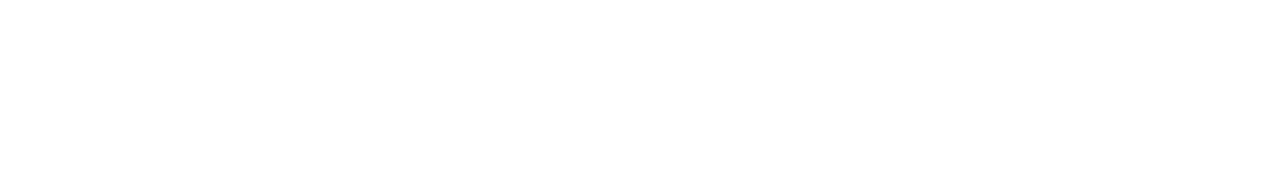
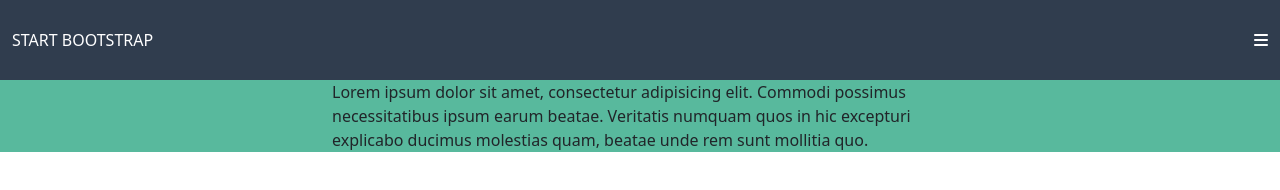
Before and after one commit to alexcapoluongo/html-css-bootstrap-freelancer, a plain HTML site: page index.html in a window 1280 px wide. Drawn offline with nearby package versions, Linux system fonts and the light colour scheme.

Commit message:
header and banner added

```diff
--- a/css/style.css
+++ b/css/style.css
@@ -0,0 +1,14 @@
+header{
+    height:80px;
+    background-color:#303D4E;
+    line-height: 80px;
+    color:white;
+}
+
+.banner{
+    background-color: #58B99D;
+}
+
+.content-wrap{
+
+}
--- a/index.html
+++ b/index.html
@@ -7,10 +7,39 @@
     <title>Bootstrap Freelancer</title>
     <!-- framework -->
     <link href="https://cdn.jsdelivr.net/npm/bootstrap@5.1.3/dist/css/bootstrap.min.css" rel="stylesheet" integrity="sha384-1BmE4kWBq78iYhFldvKuhfTAU6auU8tT94WrHftjDbrCEXSU1oBoqyl2QvZ6jIW3" crossorigin="anonymous">
+    <!-- font-awesome -->
+    <link rel="stylesheet" href="https://cdnjs.cloudflare.com/ajax/libs/font-awesome/6.1.1/css/all.min.css" integrity="sha512-KfkfwYDsLkIlwQp6LFnl8zNdLGxu9YAA1QvwINks4PhcElQSvqcyVLLD9aMhXd13uQjoXtEKNosOWaZqXgel0g==" crossorigin="anonymous" referrerpolicy="no-referrer" />
     <!-- custom styles -->
     <link rel="stylesheet" href="css/style.css">
 </head>
 <body>
+    <header>
+        <div class="container-fluid">
+            <div class="row">
+                <div class="col-10">
+                    <div class="menu-sx">START BOOTSTRAP</div>
+                </div>
+                <div class="col-2 text-end">
+                    <div class="menu-dx">
+                        <i class="fas fa-bars"></i>
+                    </div>
+                </div>
+            </div>
+        </div>
+    </header>
+
+    <main>
+        <div class="container-fluid">
+                <div class="row banner justify-content-center">
+                    <div class="col-6">
+                        <div class="content_wrap">
+                            Lorem ipsum dolor sit amet, consectetur adipisicing elit. Commodi possimus necessitatibus ipsum earum beatae. Veritatis numquam quos in hic excepturi explicabo ducimus molestias quam, beatae unde rem sunt mollitia quo.
+                        </div>
+                    </div>
+                </div>
+        </div>
+    </main>
+
 
 </body>
 </html>
```
Also changed, not shown: 1 other file.
